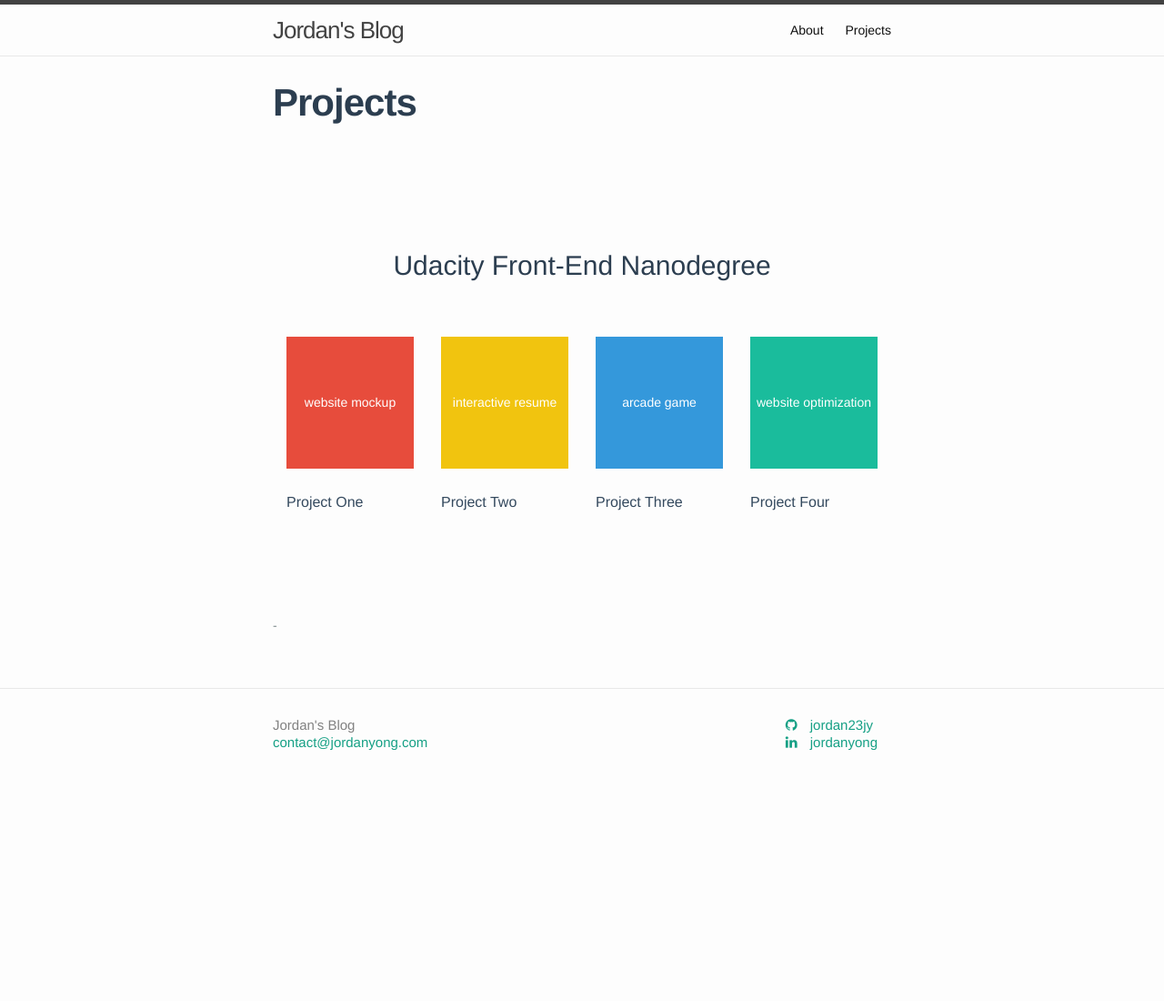
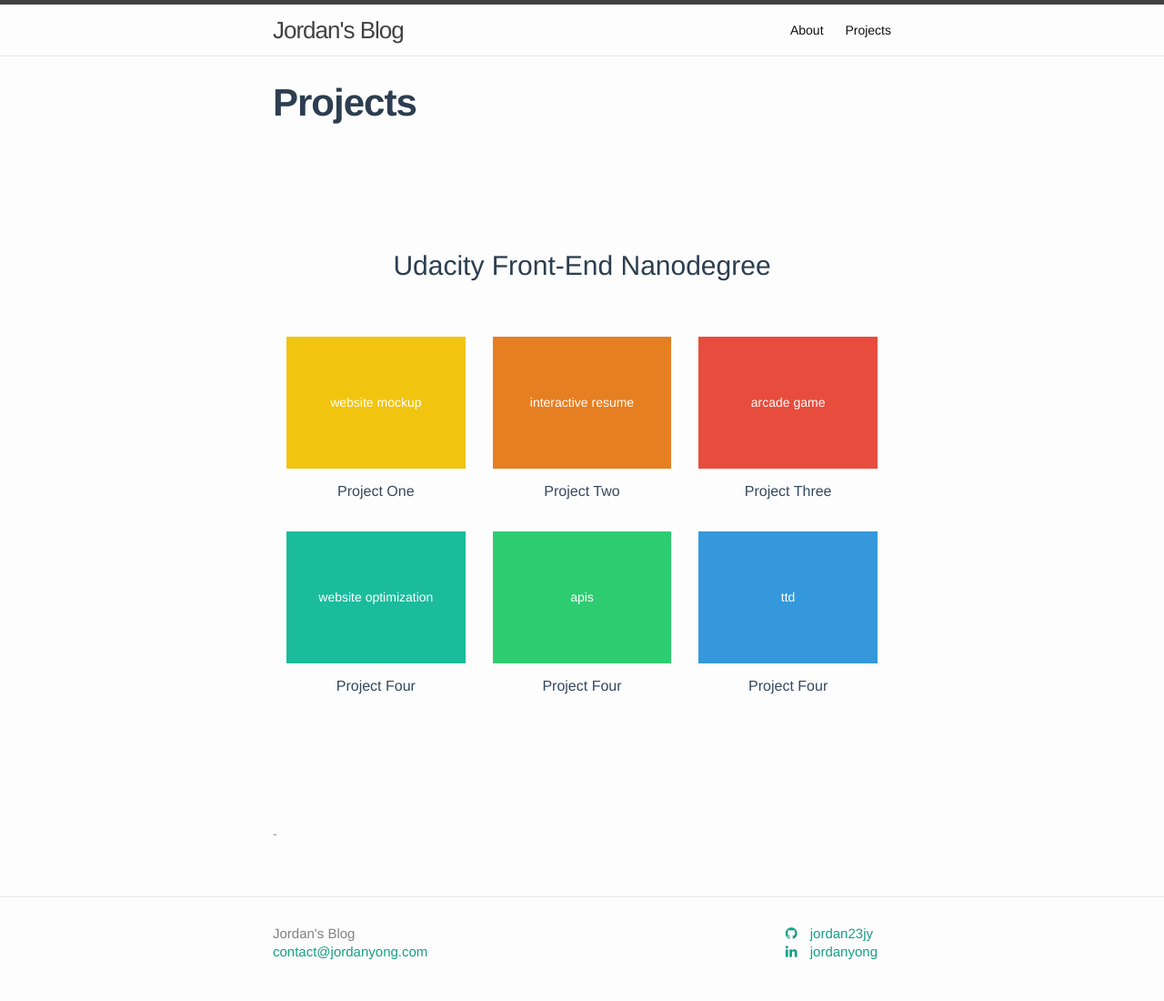
Before and after one commit to jordan23jy/jordan23jy.github.io, a Jekyll site: the page built from projects.html, in a window 1280 px wide. Shown: the whole page at 91% size. Built offline with Jekyll 4.4.1, drawn with Linux system fonts in a browser that asks for light colours; nearby versions of some CDN libraries; before the commit the page ends 900 px from its top, so only the background shows below that.

Commit message:
add all udacity projects

```diff
--- a/_includes/footer.html
+++ b/_includes/footer.html
@@ -14,7 +14,7 @@
         <ul class="social-media-list">
           {% if site.github_username %}
           <li>
-            <a href="https://github.com/{{ site.github_username }}">
+            <a href="https://github.com/{{ site.github_username }}" target="_blank">
               <span class="icon">
                 <svg viewBox="0 0 16 16">
                   <i class="fa fa-github"></i>
@@ -28,7 +28,7 @@
 
           {% if site.linkedin_username %}
           <li>
-            <a href="https://linkedin.com/in/{{ site.github_username }}">
+            <a href="https://linkedin.com/in/{{ site.github_username }}" target="_blank">
               <span class="icon">
                 <svg viewBox="0 0 16 16">
                   <i class="fa fa-linkedin"></i>
--- a/_sass/_projects.scss
+++ b/_sass/_projects.scss
@@ -3,6 +3,9 @@ transition: opacity .5s ease;
 opacity: 0.6;
 }
 
+.project {
+  padding-bottom: 2em;
+}
 body {
   color: #34495e;
   font-family: "Helvetica Neue", Helvetica, Arial, sans-serif;
@@ -453,7 +456,7 @@ button:active {
   // text-align: left;
   font-size: 13px;
   color: #95a5a6;
-  margin-top: 27px;
+  margin-top: 15px;
 }
 .projects-4 .projects .info b {
   color: #7f8c8d;
@@ -464,34 +467,11 @@ button:active {
   font-weight: 500;
   margin-bottom: 5px;
   display: block;
+  text-align: center;
 }
-.projects-4 .projects .name.color-pomegranate:hover,
-.projects-4 .projects .name.color-pomegranate.hover {
-  color: #c0392b;
-  -webkit-transition: color 0.4s;
-  -moz-transition: color 0.4s;
-  -o-transition: color 0.4s;
-  transition: color 0.4s;
-}
-.projects-4 .projects .name.color-orange:hover,
-.projects-4 .projects .name.color-orange.hover {
-  color: #f39c12;
-  -webkit-transition: color 0.4s;
-  -moz-transition: color 0.4s;
-  -o-transition: color 0.4s;
-  transition: color 0.4s;
-}
-.projects-4 .projects .name.color-belize-hole:hover,
-.projects-4 .projects .name.color-belize-hole.hover {
-  color: #2980b9;
-  -webkit-transition: color 0.4s;
-  -moz-transition: color 0.4s;
-  -o-transition: color 0.4s;
-  transition: color 0.4s;
-}
-.projects-4 .projects .name.color-green-sea:hover,
-.projects-4 .projects .name.color-green-sea.hover {
-  color: #16a085;
+.projects-4 .projects .name.color-asbestos:hover,
+.projects-4 .projects .name.color-asbestos.hover {
+  color: #95a5a6;
   -webkit-transition: color 0.4s;
   -moz-transition: color 0.4s;
   -o-transition: color 0.4s;
--- a/projects.html
+++ b/projects.html
@@ -8,47 +8,74 @@ permalink: /projects/
         <div class="container-fluid">
           <h3>Udacity Front-End Nanodegree</h3>
           <div class="projects row">
-            <div class="project-wrapper col-xs-3">
+            <div class="project-wrapper col-xs-4">
+              <div class="project">
+                <div class="photo-wrapper hover-opacify bg-sun-flower">
+                  <div class="photo"></div>
+                  <a href="{{ site.url }}/udacity-intro-html-css" target="_blank" class="overlay">website mockup</a>
+                </div>
+                <div class="info">
+                  <a href="{{ site.url }}/udacity-intro-html-css" target="_blank" class="name color-asbestos">Project One</a>
+                </div>
+              </div>
+            </div>
+
+            <div class="project-wrapper col-xs-4">
+              <div class="project">
+                <div class="photo-wrapper hover-opacify bg-carrot ">
+                  <div class="photo"></div>
+                  <a href="{{ site.url }}/udacity-resume" target="_blank" class="overlay">interactive resume</a>
+                </div>
+                <div class="info">
+                  <a href="{{ site.url }}/udacity-resume" target="_blank" class="name color-asbestos">Project Two</a>
+                </div>
+              </div>
+            </div>
+
+            <div class="project-wrapper col-xs-4">
               <div class="project">
                 <div class="photo-wrapper hover-opacify bg-alizarin">
                   <div class="photo"></div>
-                  <a href="{{ site.url }}/udacity-intro-html-css" class="overlay">website mockup</a>
+                  <a href="{{ site.url }}/udacity-arcade-game" target="_blank" class="overlay">arcade game</a>
                 </div>
                 <div class="info">
-                  <a href="{{ site.url }}/udacity-intro-html-css" class="name color-pomegranate">Project One</a>
+                  <a href="{{ site.url }}/udacity-arcade-game" target="_blank" class="name color-asbestos">Project Three</a>
                 </div>
               </div>
             </div>
-            <div class="project-wrapper col-xs-3">
-              <div class="project">
-                <div class="photo-wrapper hover-opacify bg-sun-flower ">
-                  <div class="photo"></div>
-                  <a href="{{ site.url }}/udacity-resume" class="overlay">interactive resume</a>
-                </div>
-                <div class="info">
-                  <a href="{{ site.url }}/udacity-resume" class="name color-orange">Project Two</a>
-                </div>
-              </div>
-            </div>
-            <div class="project-wrapper col-xs-3">
-              <div class="project">
-                <div class="photo-wrapper hover-opacify bg-peter-river">
-                  <div class="photo"></div>
-                  <a href="{{ site.url }}/udacity-arcade-game" class="overlay">arcade game</a>
-                </div>
-                <div class="info">
-                  <a href="{{ site.url }}/udacity-arcade-game" class="name color-belize-hole">Project Three</a>
-                </div>
-              </div>
-            </div>
-            <div class="project-wrapper col-xs-3">
+
+            <div class="project-wrapper col-xs-4">
               <div class="project">
                 <div class="photo-wrapper hover-opacify bg-turquoise">
                   <div class="photo"></div>
                   <a href="{{ site.url }}/udacity-website-optimization" class="overlay">website optimization</a>
                 </div>
                 <div class="info">
-                  <a href="{{ site.url }}/udacity-website-optimization" class="name color-green-sea">Project Four</a href="#">
+                  <a href="{{ site.url }}/udacity-website-optimization" class="name color-asbestos">Project Four</a href="#">
+                </div>
+              </div>
+            </div>
+
+            <div class="project-wrapper col-xs-4">
+              <div class="project">
+                <div class="photo-wrapper hover-opacify bg-emerland">
+                  <div class="photo"></div>
+                  <a href="{{ site.url }}/udacity-maps-api" class="overlay">apis</a>
+                </div>
+                <div class="info">
+                  <a href="{{ site.url }}/udacity-maps-api" class="name color-green-asbestos">Project Four</a href="#">
+                </div>
+              </div>
+            </div>
+
+            <div class="project-wrapper col-xs-4">
+              <div class="project">
+                <div class="photo-wrapper hover-opacify bg-peter-river">
+                  <div class="photo"></div>
+                  <a href="{{ site.url }}/udacity-jasmine" class="overlay">ttd</a>
+                </div>
+                <div class="info">
+                  <a href="{{ site.url }}/udacity-jasmine" class="name color-green-asbestos">Project Four</a href="#">
                 </div>
               </div>
             </div>
```
Also changed, not shown: 5 other files.
